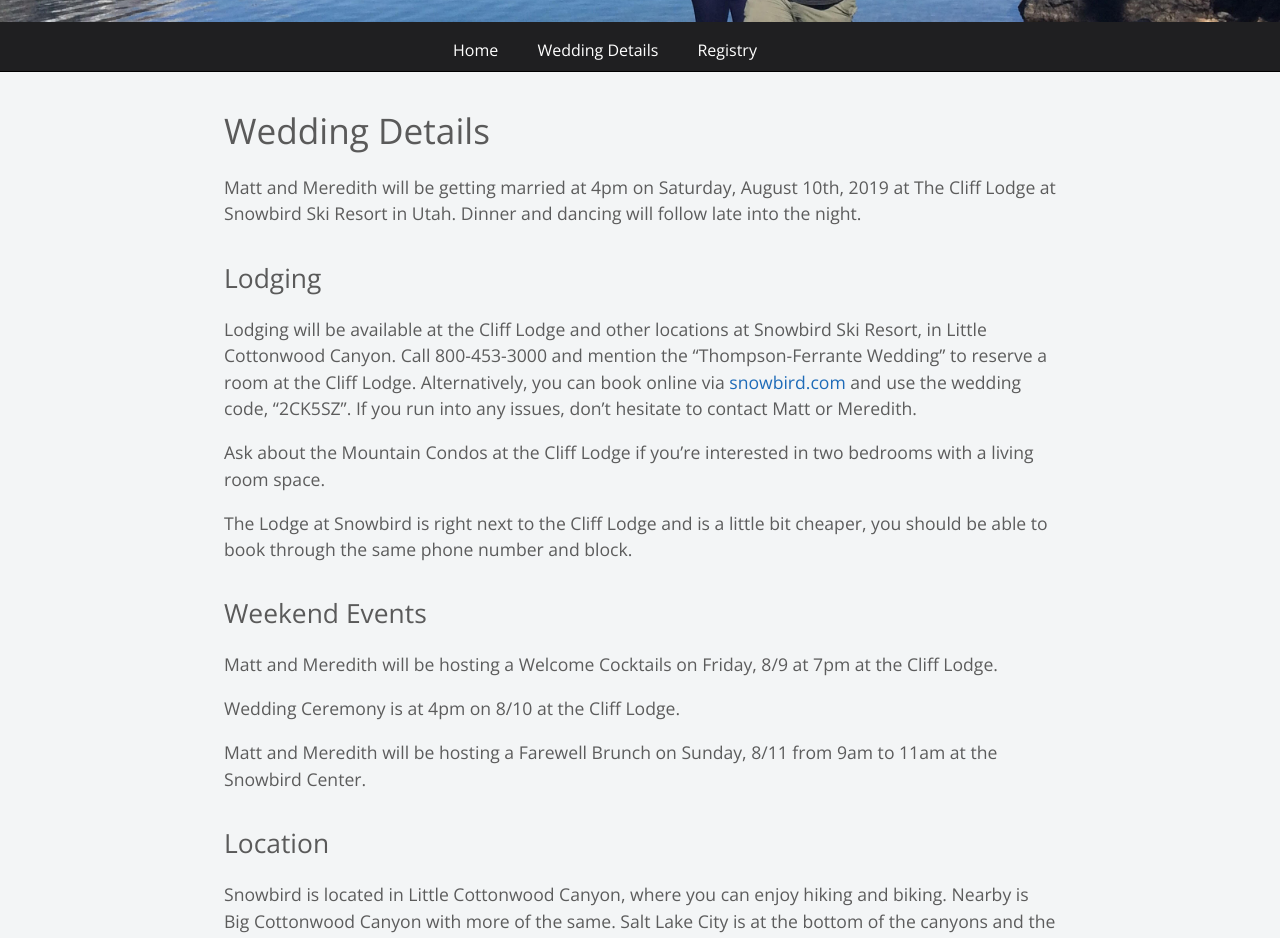
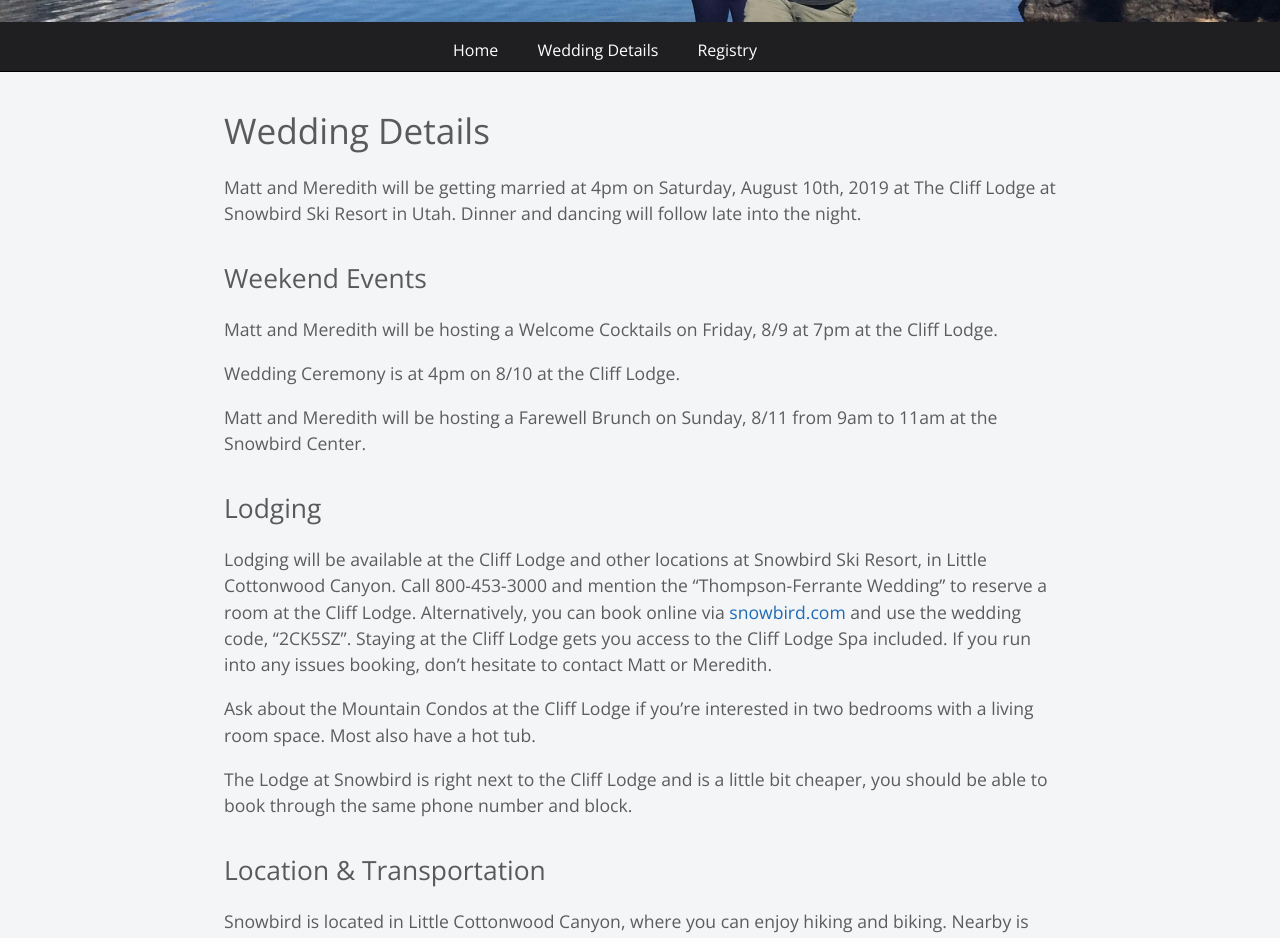
Before and after one commit to ferrants/weddingwebsite, a Jekyll site: the page built from details.md, in a window 1280 px wide and 1400 px high, scrolled down 440 px. Shown: the top 938 px of the window. Built offline with Jekyll 4.4.1, drawn with Linux system fonts in a browser that asks for light colours; nearby versions of some CDN libraries; our own code applies the rules of GitHub Pages for plain Markdown files; some of the changed lines change nothing that is shown; some of the changed text lies outside the part shown.

Commit message:
details update for transportation

```diff
--- a/details.md
+++ b/details.md
@@ -5,14 +5,6 @@
 # Wedding Details
 
 Matt and Meredith will be getting married at 4pm on Saturday, August 10th, 2019 at The Cliff Lodge at Snowbird Ski Resort in Utah. Dinner and dancing will follow late into the night.
-
-## Lodging
-
-Lodging will be available at the Cliff Lodge and other locations at Snowbird Ski Resort, in Little Cottonwood Canyon. Call 800-453-3000 and mention the "Thompson-Ferrante Wedding" to reserve a room at the Cliff Lodge. Alternatively, you can book online via [snowbird.com](http://www.snowbird.com) and use the wedding code, "2CK5SZ". If you run into any issues, don't hesitate to contact Matt or Meredith.
-
-Ask about the Mountain Condos at the Cliff Lodge if you're interested in two bedrooms with a living room space.
-
-The Lodge at Snowbird is right next to the Cliff Lodge and is a little bit cheaper, you should be able to book through the same phone number and block.
 
 ## Weekend Events
 
@@ -22,8 +14,20 @@
 
 Matt and Meredith will be hosting a Farewell Brunch on Sunday, 8/11 from 9am to 11am at the Snowbird Center.
 
-## Location
+## Lodging
+
+Lodging will be available at the Cliff Lodge and other locations at Snowbird Ski Resort, in Little Cottonwood Canyon. Call 800-453-3000 and mention the "Thompson-Ferrante Wedding" to reserve a room at the Cliff Lodge. Alternatively, you can book online via [snowbird.com](http://www.snowbird.com) and use the wedding code, "2CK5SZ". Staying at the Cliff Lodge gets you access to the Cliff Lodge Spa included. If you run into any issues booking, don't hesitate to contact Matt or Meredith.
+
+Ask about the Mountain Condos at the Cliff Lodge if you're interested in two bedrooms with a living room space. Most also have a hot tub.
+
+The Lodge at Snowbird is right next to the Cliff Lodge and is a little bit cheaper, you should be able to book through the same phone number and block.
+
+## Location & Transportation
 
 Snowbird is located in Little Cottonwood Canyon, where you can enjoy hiking and biking. Nearby is Big Cottonwood Canyon with more of the same. Salt Lake City is at the bottom of the canyons and the airport there is a 30-40 minute drive from Snowbird.
 
 <iframe src="https://www.google.com/maps/embed?pb=!1m18!1m12!1m3!1d3030.144194334829!2d-111.65634154895062!3d40.58257247924477!2m3!1f0!2f0!3f0!3m2!1i1024!2i768!4f13.1!3m3!1m2!1s0x87526300d0d7b777%3A0xb61b88fd30f07ebd!2sThe+Cliff+Lodge!5e0!3m2!1sen!2sus!4v1547250775935" width="600" height="450" frameborder="0" style="border:0" allowfullscreen></iframe>
+
+If you plan to just stay at Snowbird, you probably won't need a car. You can book a shuttle through Snowbird (800-453-3000) for $76 per person, but it would be cheaper to just take an Uber or Lyft from the airport, probably $40-$60 for the whole ride.
+
+If you're going to do more exploring around UT, you probably want to rent a car. Self-parking is free or you can do Valet at the lodge fo $12 a day.
```
